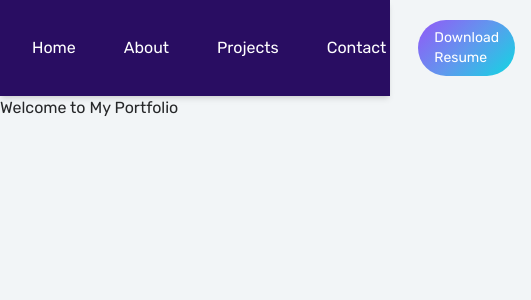
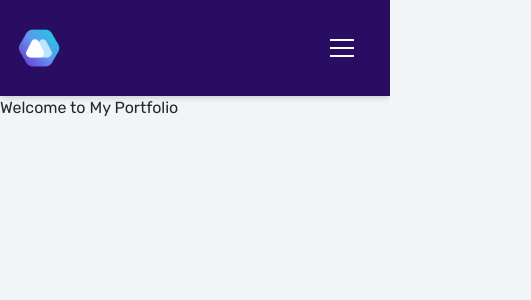
Before and after one commit to misalima/misael-lima-portfolio, a Next.js app: page /home in a window 390 px wide. Shown: the top 300 px of the page, 531 px wide, since content can reach past the window. Built offline with nearby package versions, Linux system fonts and the light colour scheme.

Commit message:
make nav menu responsive

```diff
--- a/src/app/components/NavBar.tsx
+++ b/src/app/components/NavBar.tsx
@@ -1,6 +1,9 @@
-import React from 'react'
+"use client"
+import React, { useState } from 'react'
 
 export default function NavBar() {
+    const [isOpen, setIsOpen] = useState(false);
+
     const navItems = [
         { name: 'Home', href: '/' },
         { name: 'About', href: '/about' },
@@ -11,7 +14,8 @@ export default function NavBar() {
     return (
         <>
             <nav className="flex items-center justify-between p-4">
-                <ul className="flex space-x-12">
+                {/* Desktop Navigation */}
+                <ul className="hidden md:flex space-x-12">
                     {navItems.map((item) => (
                         <li key={item.name}>
                             <a
@@ -24,9 +28,11 @@ export default function NavBar() {
                         </li>
                     ))}
                 </ul>
+
+                {/* Desktop Download Button */}
                 <a
                     href="#"
-                    className="ml-8 px-4 py-2 rounded-full text-white text-sm font-medium transition-all duration-300 hover:scale-105 hover:shadow-lg relative overflow-hidden group"
+                    className="hidden md:block ml-8 px-4 py-2 rounded-full text-white text-sm font-medium transition-all duration-300 hover:scale-105 hover:shadow-lg relative overflow-hidden group"
                     style={{
                         background: 'linear-gradient(135deg, #9358f7 0%, #6197ee 50%, #10d7e2 100%)',
                     }}
@@ -39,7 +45,70 @@ export default function NavBar() {
                     ></span>
                     <span className="relative z-10">Download Resume</span>
                 </a>
+
+                {/* Mobile Hamburger Button */}
+                <button
+                    className="md:hidden flex flex-col justify-center items-center w-8 h-8 space-y-1.5 focus:outline-none"
+                    onClick={() => setIsOpen(!isOpen)}
+                    aria-label="Toggle menu"
+                >
+                    <span
+                        className={`block w-6 h-0.5 bg-white transition-all duration-300 ${
+                            isOpen ? 'rotate-45 translate-y-2' : ''
+                        }`}
+                    ></span>
+                    <span
+                        className={`block w-6 h-0.5 bg-white transition-all duration-300 ${
+                            isOpen ? 'opacity-0' : ''
+                        }`}
+                    ></span>
+                    <span
+                        className={`block w-6 h-0.5 bg-white transition-all duration-300 ${
+                            isOpen ? '-rotate-45 -translate-y-2' : ''
+                        }`}
+                    ></span>
+                </button>
             </nav>
+
+            {/* Mobile Dropdown Menu */}
+            <div
+                className={`md:hidden absolute top-full left-0 w-full bg-primary-dark shadow-lg transition-all duration-300 z-40 ${
+                    isOpen ? 'opacity-100 transform translate-y-0' : 'opacity-0 transform -translate-y-4 pointer-events-none'
+                }`}
+            >
+                <div className="px-4 py-3 space-y-1">
+                    {navItems.map((item, index) => (
+                        <div key={item.name}>
+                            <a
+                                href={item.href}
+                                className="block text-white hover:text-light-blue transition-all duration-300 py-3 text-lg text-center"
+                                onClick={() => setIsOpen(false)}
+                            >
+                                {item.name}
+                            </a>
+                            {index < navItems.length - 1 && (
+                                <div className="border-b border-gray-600 opacity-30 mt-3"></div>
+                            )}
+                        </div>
+                    ))}
+                    <a
+                        href="#"
+                        className="block w-full mt-6 px-4 py-4 rounded-full text-white text-center font-medium transition-all duration-300 hover:scale-105 hover:shadow-lg relative overflow-hidden group"
+                        style={{
+                            background: 'linear-gradient(135deg, #9358f7 0%, #6197ee 50%, #10d7e2 100%)',
+                        }}
+                        onClick={() => setIsOpen(false)}
+                    >
+                        <span
+                            className="absolute inset-0 opacity-0 group-hover:opacity-100 transition-opacity duration-1000"
+                            style={{
+                                background: 'linear-gradient(315deg, #9358f7 0%, #6197ee 50%, #10d7e2 100%)',
+                            }}
+                        ></span>
+                        <span className="relative z-10">Download Resume</span>
+                    </a>
+                </div>
+            </div>
         </>
   )
 }
```
